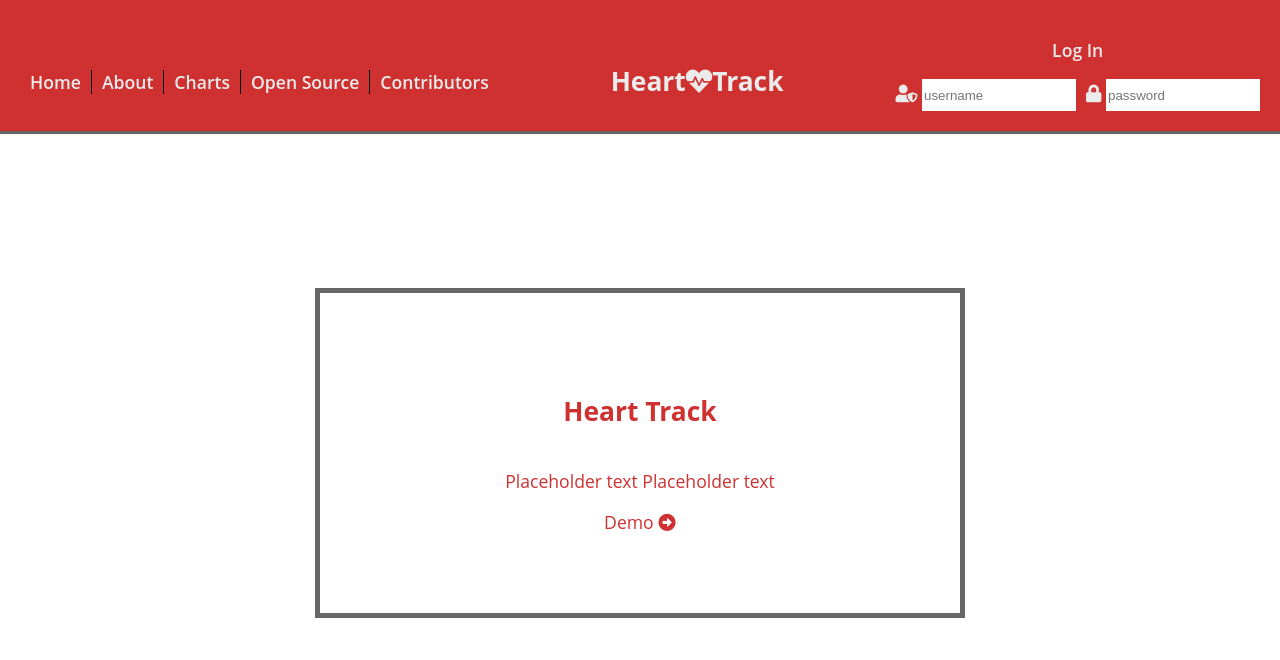
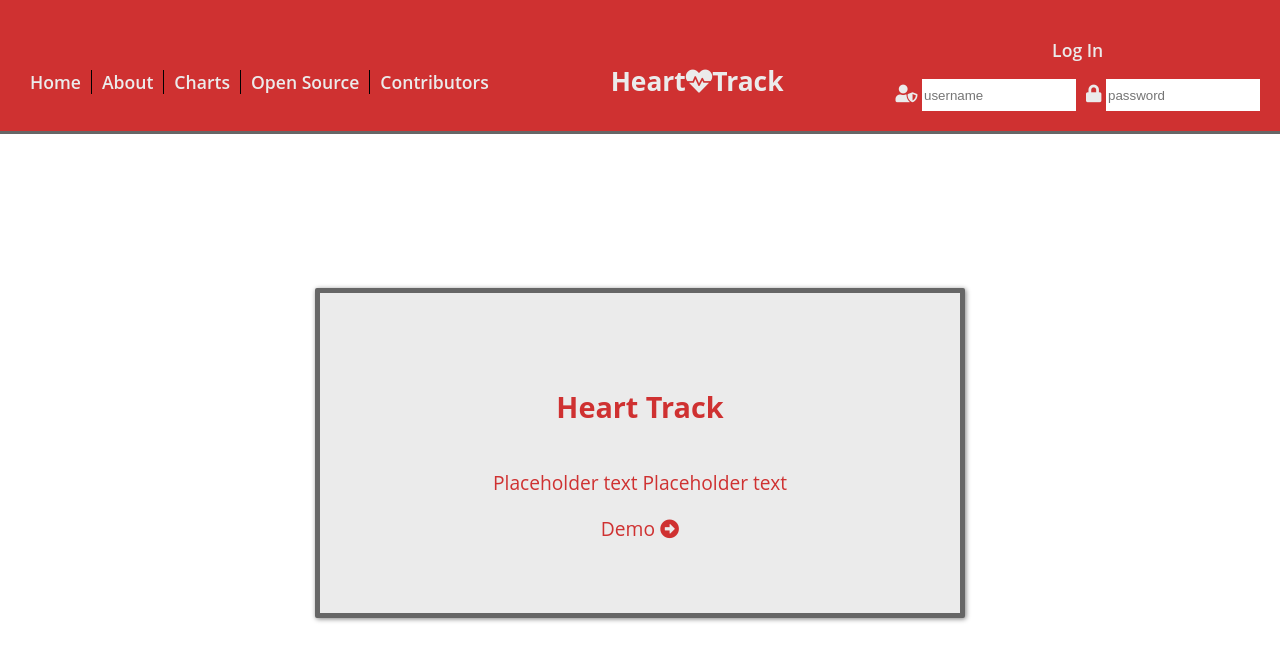
Before and after one commit to JS-goose/heart-track, a React (Create React App) app: page / in a window 1280 px wide. Shown: the top 660 px of the page. Built offline with nearby package versions, Linux system fonts and the light colour scheme.

Commit message:
added bg color and shadow to modal

```diff
--- a/src/components/layout/CenterModal/CenterModal.module.css
+++ b/src/components/layout/CenterModal/CenterModal.module.css
@@ -3,7 +3,10 @@
     flex-direction: column;
     justify-content: center;
     border: 5px solid var(--gray);
-    font-size: 1.1rem;
+    border-radius: 2px;
+    box-shadow: 1px 1px 5px gray;
+    background-color: var(--white);
+    font-size: 1.2rem;
     color: var(--red);
     width: 50%;
     height: 40%;
```
